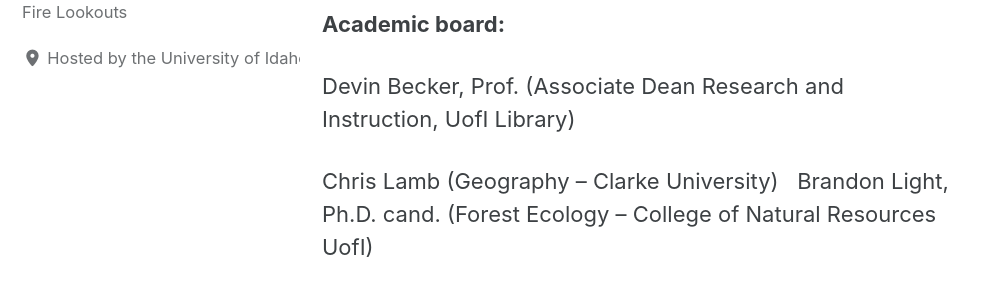
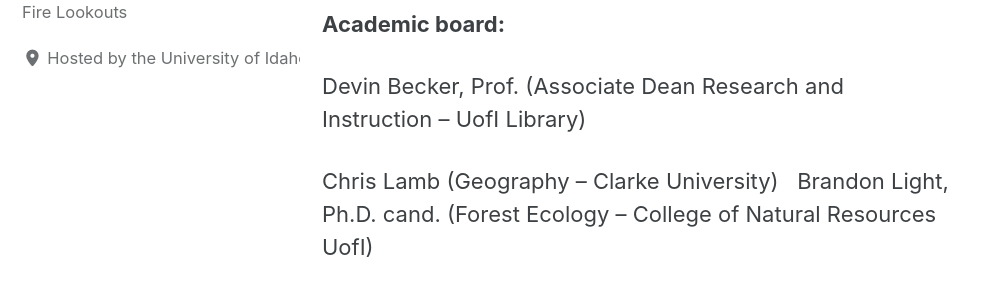
Before and after one commit to lookoutconference/lookoutconference.github.io, a Jekyll site: the page built from pages/about.md, in a window 1280 px wide and 900 px high, scrolled down 929 px. Shown: the part 187-483 px from the top of the window, without its empty margins (0-988 px from the left). Built offline with Jekyll 4.4.1, drawn with Linux system fonts in a browser that asks for light colours; cached includes are drawn as plain includes; our own code applies the rules of GitHub Pages for plain Markdown files.

Commit message:
updated academic board

```diff
--- a/pages/about.md
+++ b/pages/about.md
@@ -32,7 +32,7 @@
 
 **Academic board:**
 
-Devin Becker, Prof. (Associate Dean Research and Instruction, UofI Library)
+Devin Becker, Prof. (Associate Dean Research and Instruction – UofI Library)
 
 Chris Lamb (Geography – Clarke University)
 
```
